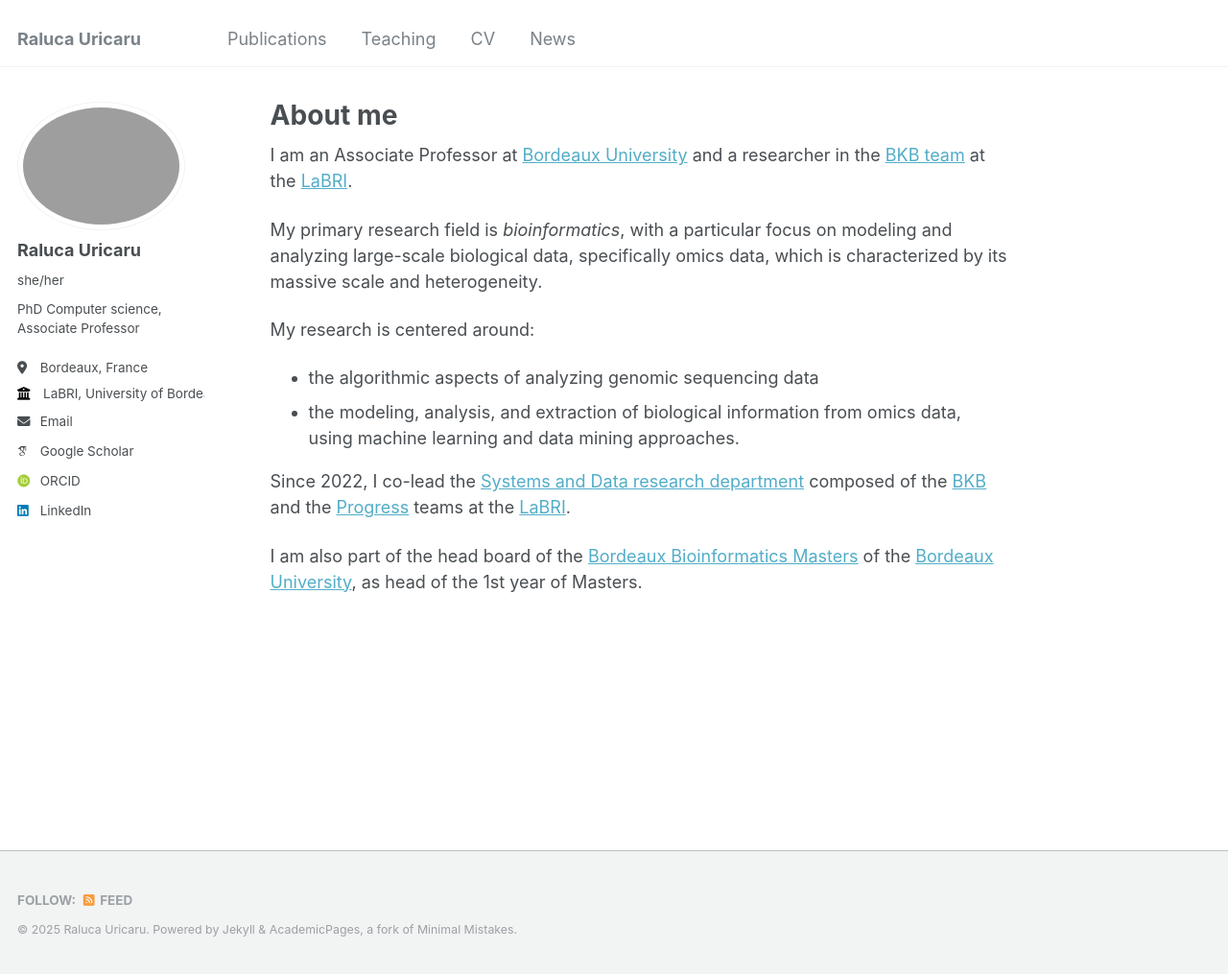
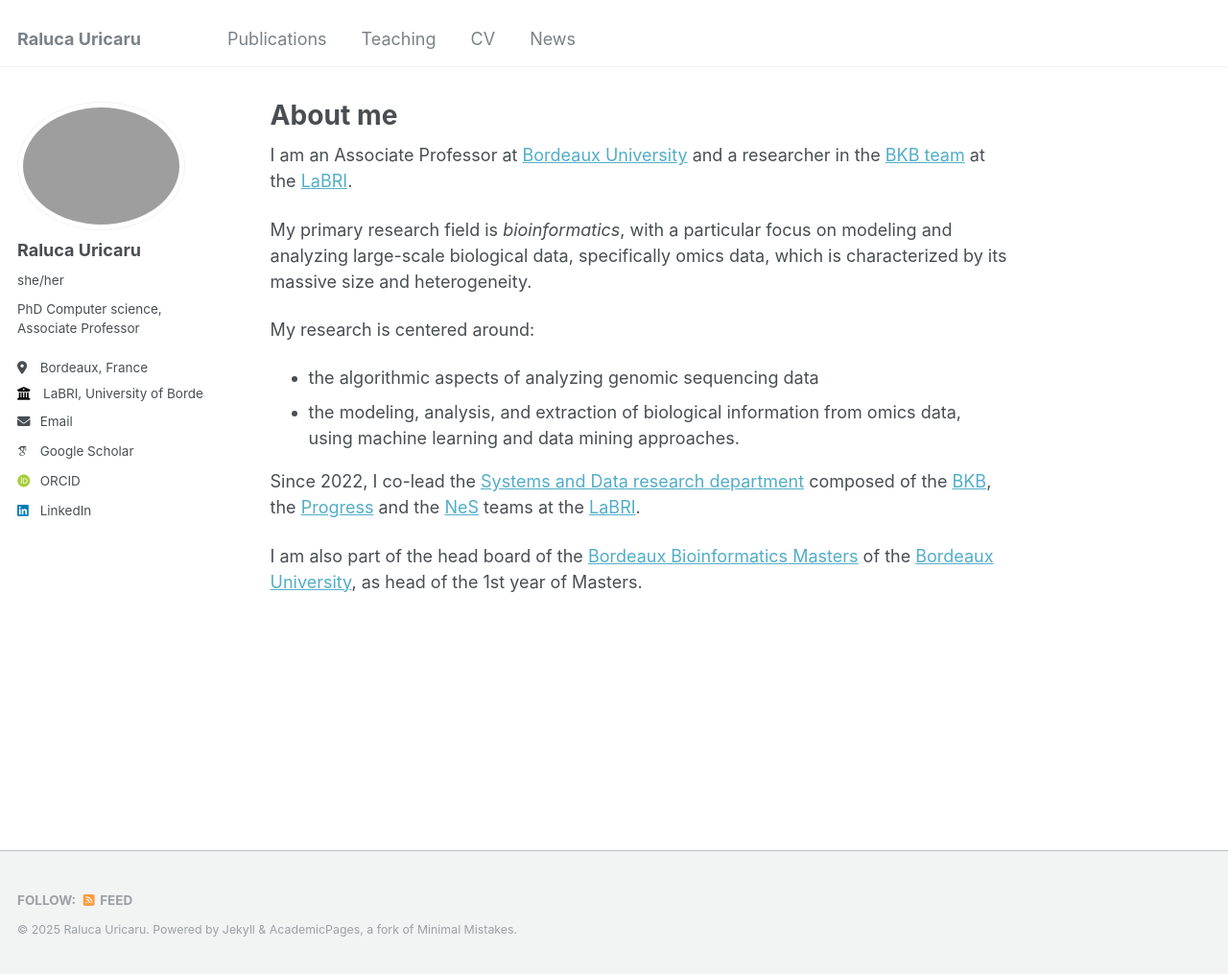
Before and after one commit to ruricaru/ruricaru.github.io, a Jekyll site: the page built from _pages/about.md, in a window 1280 px wide and 1015 px high. Shown: the whole window at 96% size. Built offline with Jekyll 4.4.1, drawn with Linux system fonts in a browser that asks for light colours; some web fonts are replaced.

Commit message:
Update about.md

```diff
--- a/_pages/about.md
+++ b/_pages/about.md
@@ -9,13 +9,12 @@ redirect_from:
 
 I am an Associate Professor at [Bordeaux University](http://www.u-bordeaux.fr/) and a researcher in the [BKB team](https://www.labri.fr/en/bench-knowledge-and-beyond) at the [LaBRI](http://www.labri.fr).
 
-My primary research field is *bioinformatics*, with a particular focus on modeling and analyzing large-scale biological data, specifically omics data, which is characterized by its massive scale and heterogeneity.
+My primary research field is *bioinformatics*, with a particular focus on modeling and analyzing large-scale biological data, specifically omics data, which is characterized by its massive size and heterogeneity.
 
 My research is centered around:
-
 * the algorithmic aspects of analyzing genomic sequencing data
 * the modeling, analysis, and extraction of biological information from omics data, using machine learning and data mining approaches.
 
-Since 2022, I co-lead the [Systems and Data research department](https://www.labri.fr/en/systems-and-data-department) composed of the [BKB](https://www.labri.fr/en/bench-knowledge-and-beyond) and the [Progress](https://www.labri.fr/en/programming-networks-and-systems) teams at the [LaBRI](http://www.labri.fr).
+Since 2022, I co-lead the [Systems and Data research department](https://www.labri.fr/en/systems-and-data-department) composed of the [BKB](https://www.labri.fr/en/bench-knowledge-and-beyond), the [Progress](https://www.labri.fr/en/programming-networks-and-systems) and the [NeS](https://nes.labri.fr/en/) teams at the [LaBRI](http://www.labri.fr).
 
 I am also part of the head board of the [Bordeaux Bioinformatics Masters](http://master-bioinfo-bordeaux.github.io/) of the [Bordeaux University](http://www.u-bordeaux.fr/), as head of the 1st year of Masters.
```
